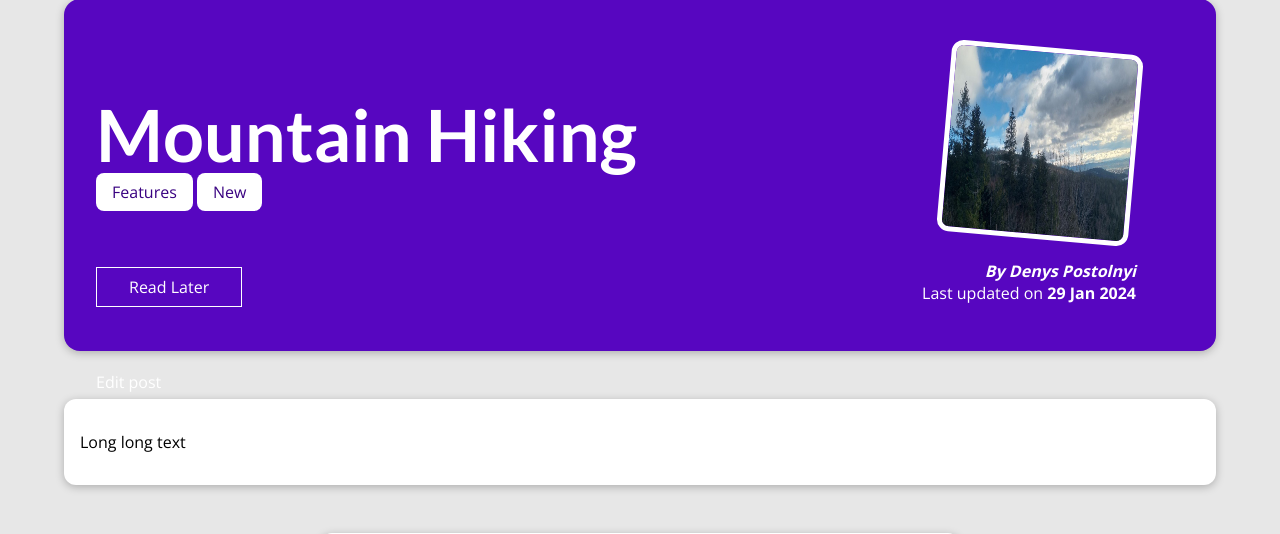
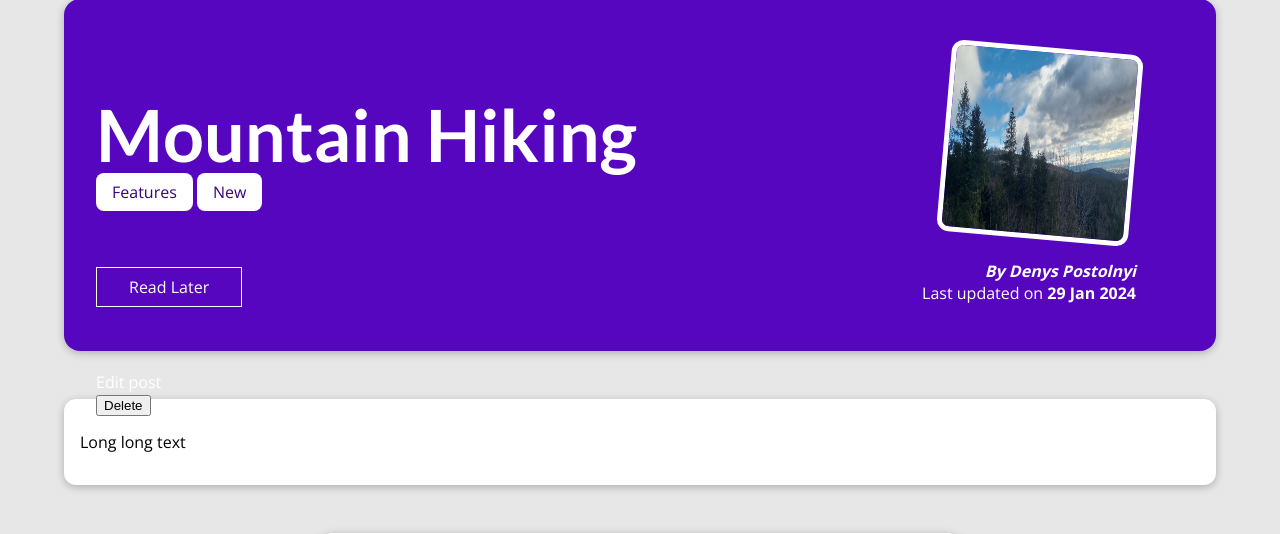
Before and after one commit to DenysPostolnyi/racingBlog, a Django app: a page that uses blog/templates/post-details.html in a window 1280 px wide. Shown: the part 129-663 px from the top of the page. Run offline with Django 5.2, Linux system fonts and the light colour scheme; a user stored in the database is signed in; data comes from the database, SQL or seed files in the repository; both versions use the stored data as it was after the commit.

Commit message:
implemented deleting post

```diff
--- a/blog/templates/post-details.html
+++ b/blog/templates/post-details.html
@@ -48,6 +48,11 @@
         </article>
         {% if user.is_authenticated %}
             <a href="{% url 'edit-post' post.slug %}">Edit post</a>
+            <form action="{% url 'post-detail-page' post.slug %}" method="POST">
+                {% csrf_token %}
+                <input type="hidden" name="action" value="delete">
+                <button type="submit">Delete</button>
+            </form>
         {% endif %}
     </section>
 
--- a/blog/views.py
+++ b/blog/views.py
@@ -95,23 +95,28 @@ class SinglePostView(View):
         return render(request, 'post-details.html', context)
 
     def post(self, request, slug):
-        comment_form = CommentForm(request.POST)
         post = Post.objects.get(slug=slug)
 
-        if comment_form.is_valid():
-            comment = comment_form.save(commit=False)
-            comment.post = post
-            comment.save()
-            return HttpResponseRedirect(reverse("post-detail-page", args=[slug]))
+        if request.POST.get('action') and request.POST.get('action') == 'delete':
+            post.delete()
+            return redirect(reverse('posts-page'))
+        else:
+            comment_form = CommentForm(request.POST)
+            if comment_form.is_valid():
+                comment = comment_form.save(commit=False)
+                comment.post = post
+                comment.save()
+                return HttpResponseRedirect(reverse("post-detail-page", args=[slug]))
 
-        context = {
-            'post': post,
-            'tags': post.tags.all(),
-            'comment_form': comment_form,
-            'comments': post.comments.all().order_by('-id'),
-            'is_saved_for_later': self.is_stored_post(request, post.id),
-        }
-        return render(request, "post-details.html", context)
+            context = {
+                'post': post,
+                'tags': post.tags.all(),
+                'comment_form': comment_form,
+                'comments': post.comments.all().order_by('-id'),
+                'is_saved_for_later': self.is_stored_post(request, post.id),
+            }
+            return render(request, "post-details.html", context)
+
 
     # def get_context_data(self, **kwargs):
     #     context = super().get_context_data(**kwargs)
```
Also changed, not shown: README.md, db.sqlite3, 1 other file.
